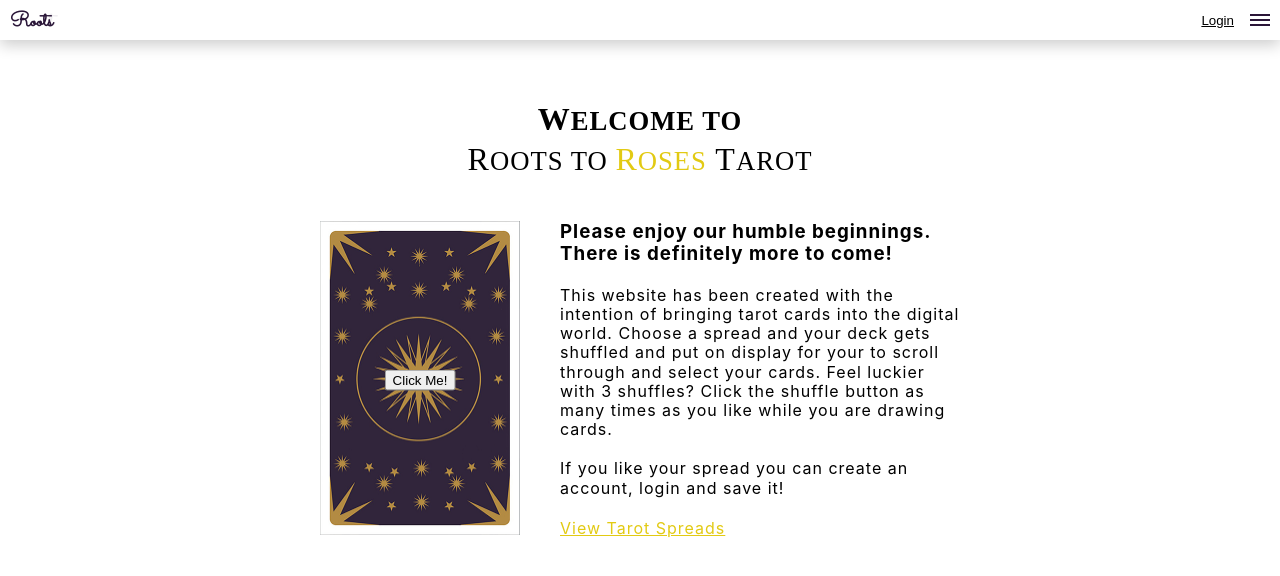
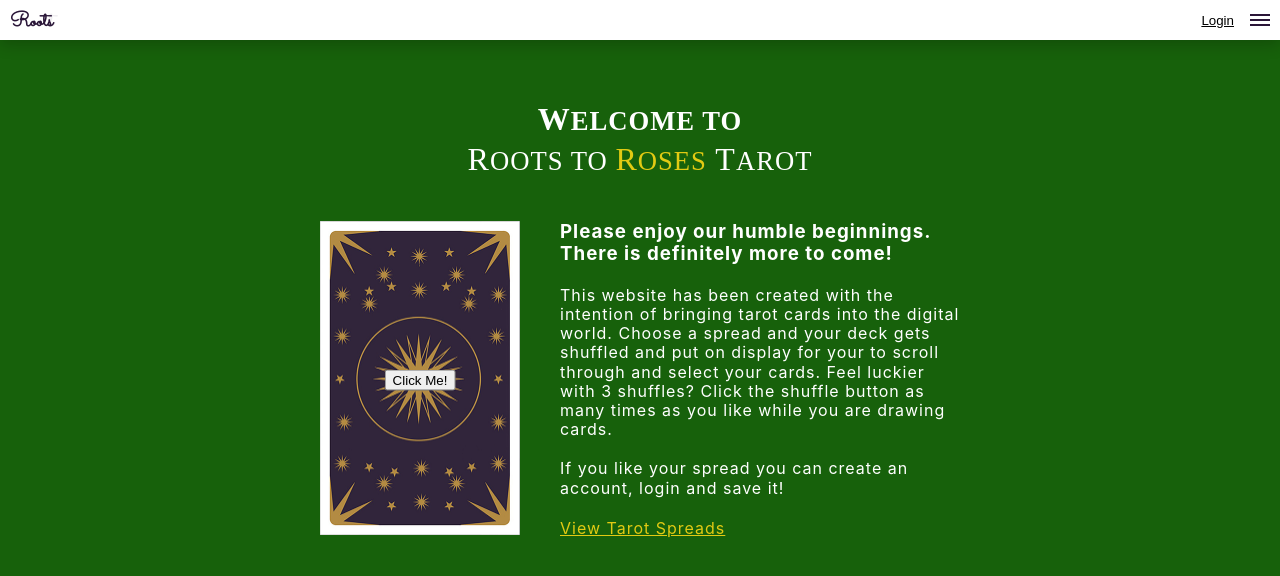
Before and after one commit to Levi237/rootstorosestarot, a React (Create React App) app: page / in a window 1280 px wide. Shown: the top 576 px of the page. Built offline with nearby package versions, Linux system fonts and the light colour scheme; no server answers; a web font is replaced by a local one.

Commit message:
revert color

```diff
--- a/src/App.js
+++ b/src/App.js
@@ -702,7 +702,7 @@ export default class App extends Component {
 };
 
 const AppContainer = styled.div`
-//   background-color: var(--green);
+  background-color: var(--green);
   width: 100vw;
   h1 {
     text-align: center;
--- a/src/components/deck/index.js
+++ b/src/components/deck/index.js
@@ -30,7 +30,7 @@ const Container = styled.div`
     > h1 {
         margin: 50px auto 40px;
         font-family: var(--decorative-font);
-        // color: #fff;
+        color: #fff;
         font-weight: 100;
         text-transform: uppercase;
     }
--- a/src/components/home/index.js
+++ b/src/components/home/index.js
@@ -43,7 +43,7 @@ const HomeWrapper = styled.div`
     height: calc(100vh - 40px);
     overflow: scroll;
     letter-spacing: 1px;
-    // color: #fff;
+    color: #fff;
     h1 {
         font-family: var(--decorative-font);
         font-weight: 400;
--- a/src/index.css
+++ b/src/index.css
@@ -17,7 +17,7 @@ body {
     sans-serif;
   -webkit-font-smoothing: antialiased;
   -moz-osx-font-smoothing: grayscale;
-  /* background-color: var(--green); */
+  background-color: var(--green);
 }
 
 code {
```
